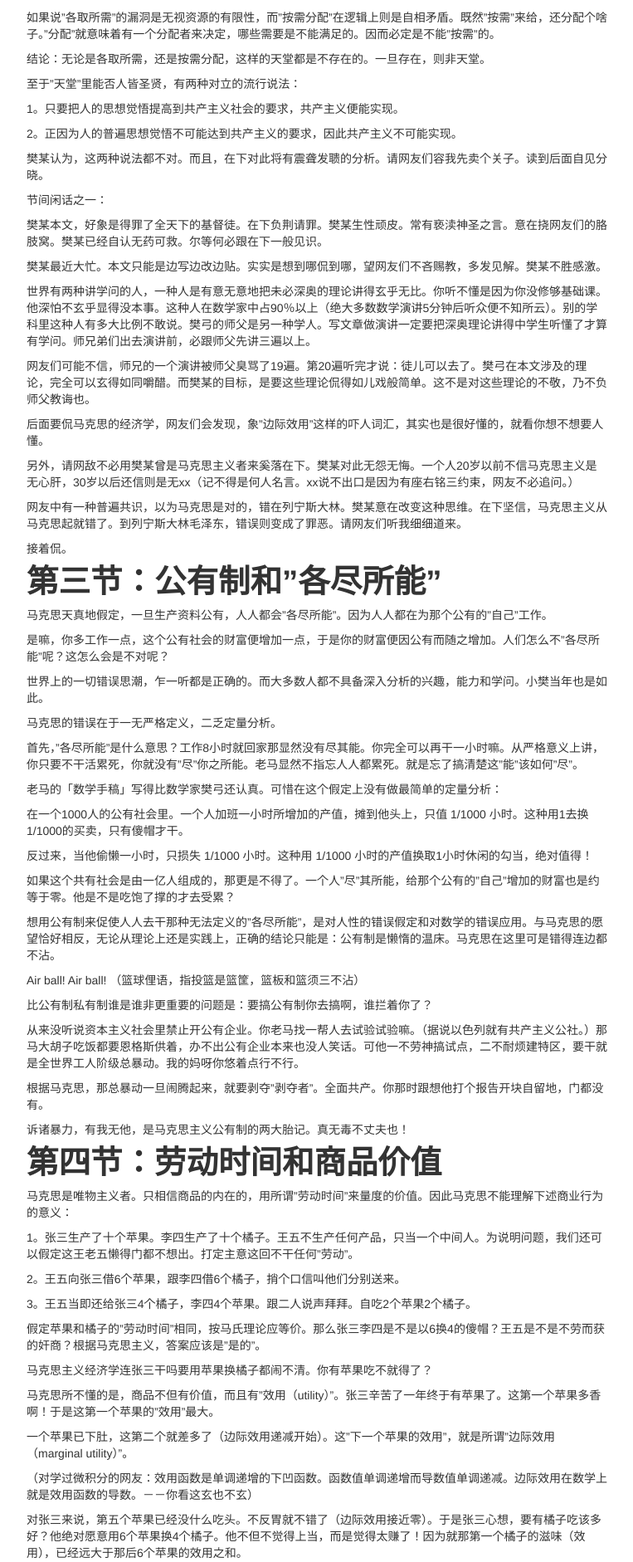
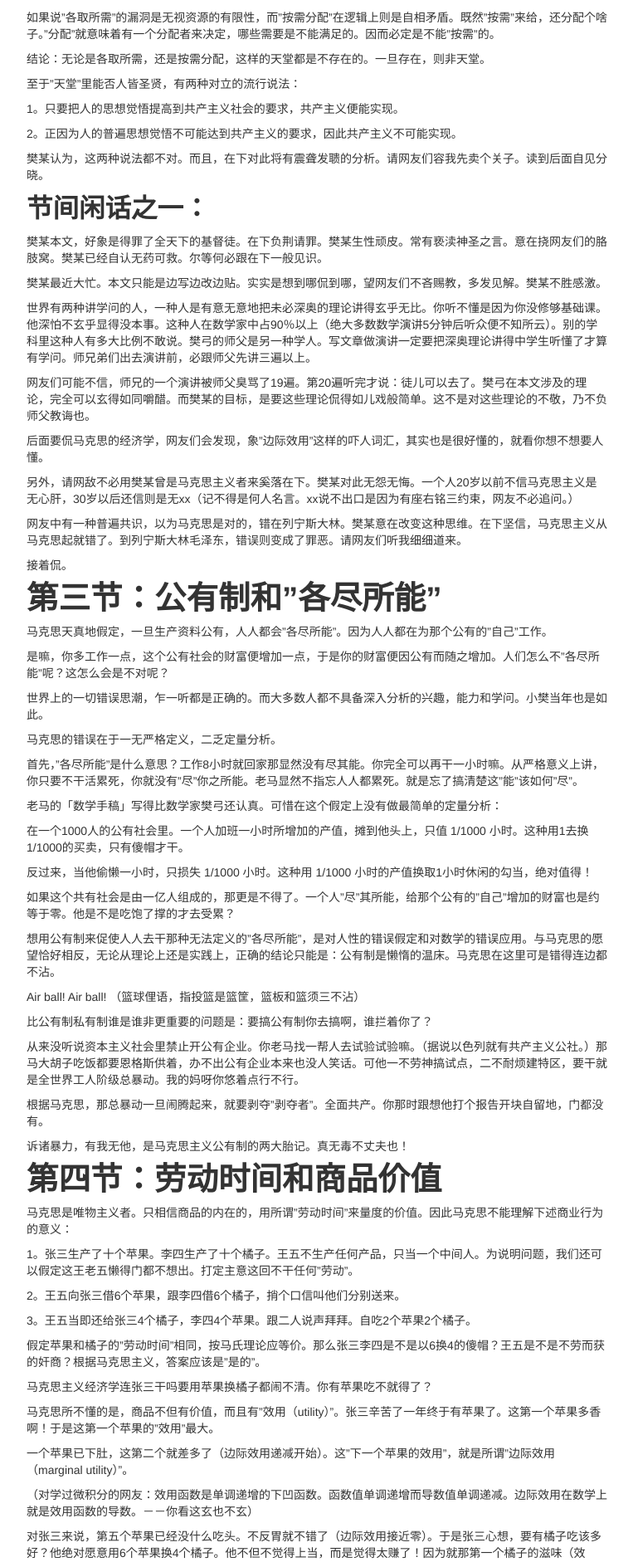
Before and after one commit to archerc/archerc.github.io, a Jekyll site: the page built from pages/communist.md, in a window 1280 px wide. Shown: the part 1821-3703 px from the top of the page at 83% size, without its empty margins (258-1021 px from the left). Built offline with Jekyll 4.4.1, drawn with Linux system fonts in a browser that asks for light colours; formulas are drawn with MathJax 3.

Commit message:
二级标题

```diff
--- a/pages/communist.md
+++ b/pages/communist.md
@@ -97,7 +97,7 @@ NBA 决赛那两万来张门票让谁来"取"？你要是建一个球场把所
 
 
 
-节间闲话之一：
+## 节间闲话之一：
 
 樊某本文，好象是得罪了全天下的基督徒。在下负荆请罪。樊某生性顽皮。常有亵渎神圣之言。意在挠网友们的胳肢窝。樊某已经自认无药可救。尔等何必跟在下一般见识。
 
@@ -179,7 +179,7 @@ Air ball! Air ball! （篮球俚语，指投篮是篮筐，篮板和篮须三不
 
 
 
-节间闲话之二：
+## 节间闲话之二：
 
 樊弓叩拜发来伊妹儿的网友，对所有写来喝彩，建议和批评的妹儿表示感激和敬意。网友中果然大有教我者。请网友们再接再励，樊某必忘掉自己姓甚名谁，侃他个唾沫乱飞。
 
@@ -249,7 +249,7 @@ For every problem, there is always a solution, which is so quick, so appealing,
 
 
 
-节间闲话之三：
+## 节间闲话之三：
 
 一些马克思主义理论家善意地发来伊妹儿，指出樊某没有真正理解马克思主义。马克思的意思其实是如此这般。樊某诚心感谢。
 
@@ -405,7 +405,7 @@ For every problem, there is always a solution, which is so quick, so appealing,
 
 
 
-节间闲话之五
+## 节间闲话之五
 
 大约是1979年，「中国青年」杂志拼凑了一封"潘晓来信"，题为「人生的路啊，为什么越走越窄」。中国人呢又容易上当，全国的大孩子们都傻乎乎地卷入那个大玩笑，也就是著名的关于人生意义之潘晓大讨论。
 
@@ -497,7 +497,7 @@ his own interest he frequently promotes that of the society more effectually tha
 
 
 
-节间闲话之六
+## 节间闲话之六
 
 1988年，樊弓小夫妇都是美国穷学生。借着放暑假之机，开着一辆破车神游美利坚。且自以为是工人出身，在汽车底下也摸爬滚打了一年有余，心想要有点小毛病也对付得了。
 
@@ -561,7 +561,7 @@ Leave me alone! （离我远点！）
 
 
 
-节间闲话之七
+## 节间闲话之七
 
 马克思信徒辩护说，今天西方工人"阶级"生活水平和工作条件全面提高，是因为资本家害怕马克思的幽灵。没有工人的阶级斗争，资本家干嘛要提高工人工资？
 
@@ -645,7 +645,7 @@ Leave me alone! （离我远点！）
 
 
 
-节间闲话之八
+## 节间闲话之八
 
 有一种马主义辩护词：作为书呆子的马克思是无辜的。毛病出在后来的小马们，把一个好端端的革命理想煮成了夹生饭。徒子徒孙的无能不能怪罪祖师爷。
 
@@ -775,7 +775,7 @@ essentially individualist institution stood in an irreconcilable conflict with s
 
 
 
-节间闲话之九
+## 节间闲话之九
 
 《戏侃》上节写完已有月余。期间《戏》迷不断鼓励催促。连因特网排名大师易往崇老兄也惦记着。实在不好意思。近日到了图书馆，顺便把《戏侃》的一些东东查证一番。这不查不要紧，一查吓一跳。立即发现本教授犯了一个十分尴尬十分可笑的职业错误。
 
```
